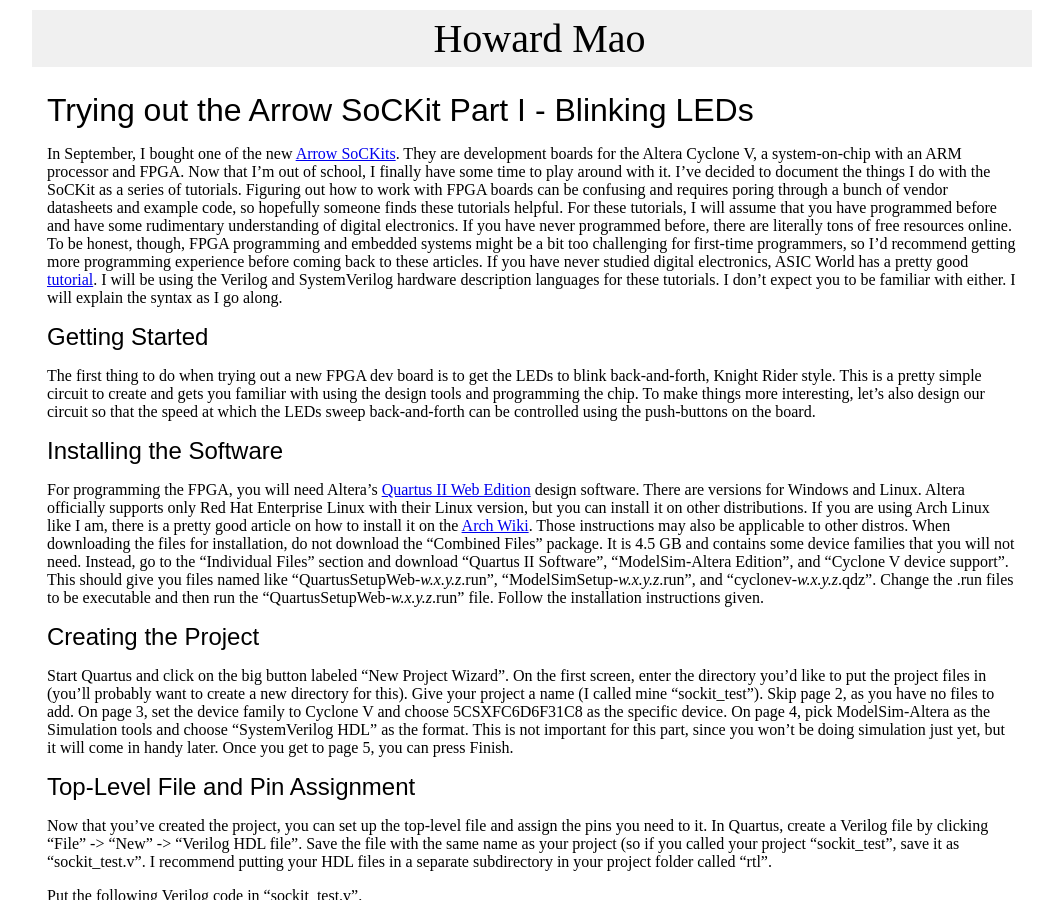
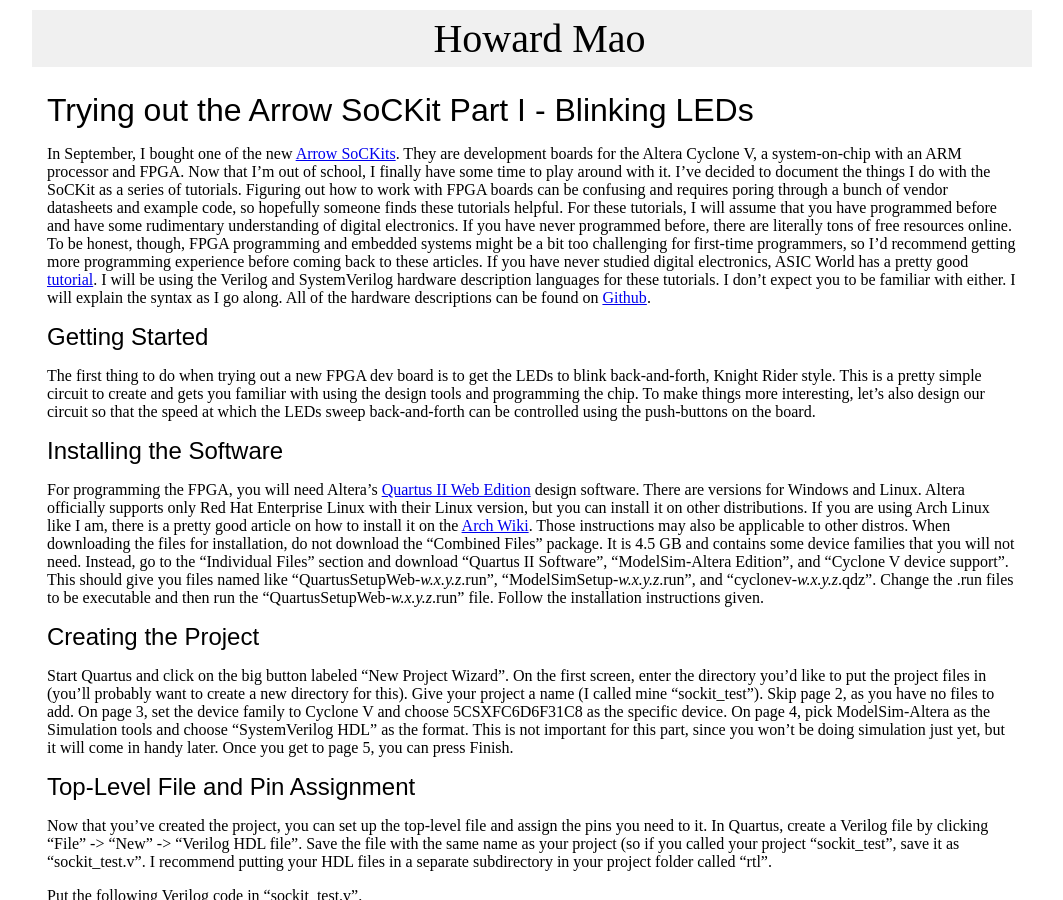
Before and after one commit to zhemao/zhemao.github.com, a Jekyll site: the page built from _posts/2013-12-22-sockit-1.markdown, in a window 1280 px wide and 900 px high. Shown: the whole window, without its empty margins (108-1171 px from the left). Built offline with Jekyll 4.4.1, drawn with Linux system fonts in a browser that asks for light colours.

Commit message:
add github link

```diff
--- a/_posts/2013-12-22-sockit-1.markdown
+++ b/_posts/2013-12-22-sockit-1.markdown
@@ -20,7 +20,8 @@
 electronics, ASIC World has a pretty good [tutorial](http://www.asic-world.com/digital/tutorial.html).
 I will be using the Verilog and SystemVerilog hardware description languages
 for these tutorials. I don't expect you to be familiar with either. I will
-explain the syntax as I go along.
+explain the syntax as I go along. All of the hardware descriptions can be
+found on [Github](https://github.com/zhemao/sockit_test).
 
 ## Getting Started
 
```
